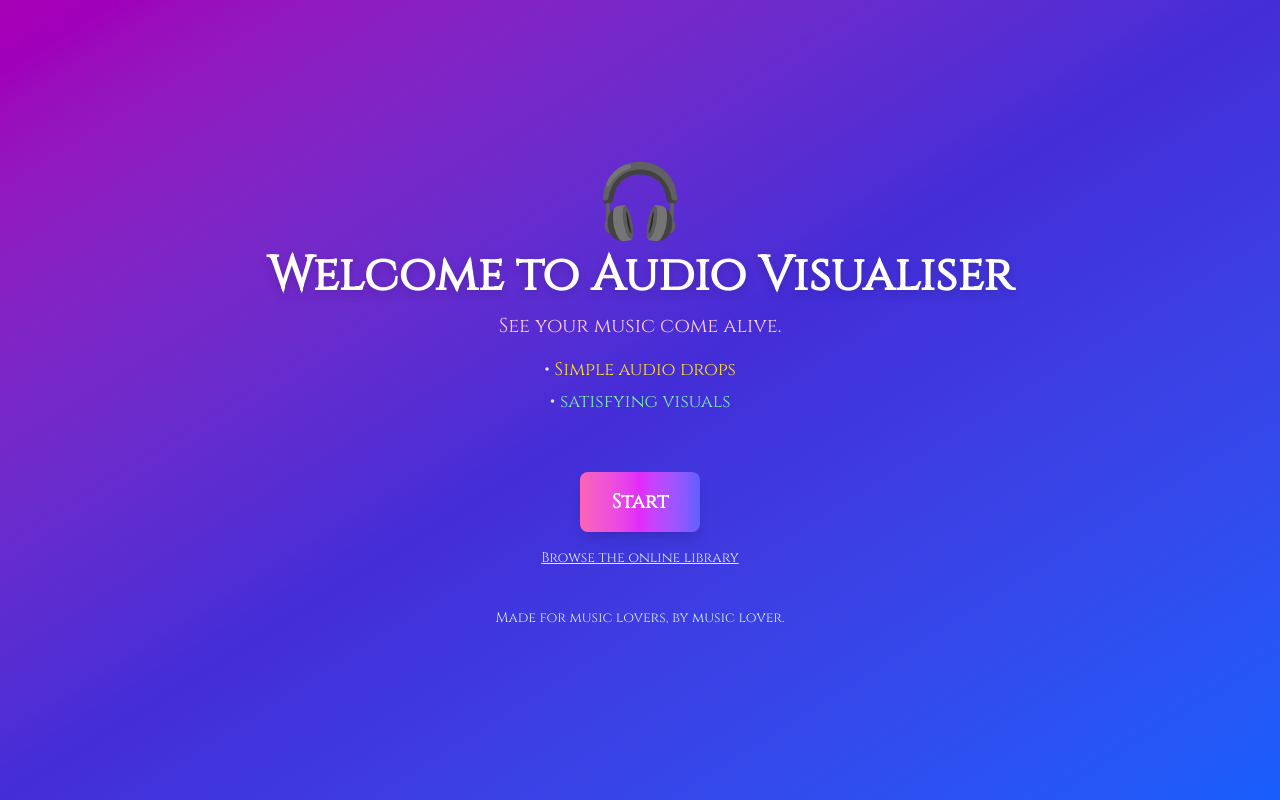
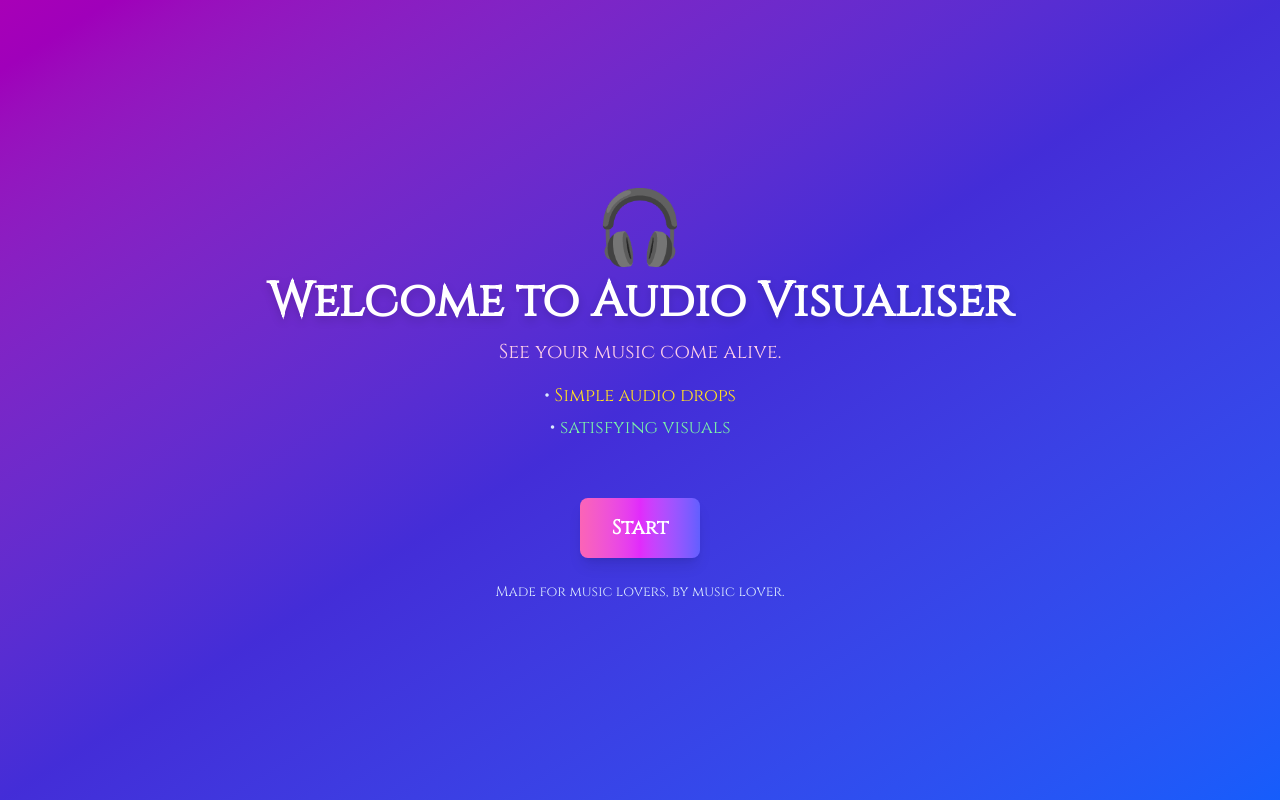
Before and after one commit to Suraj-xaosi/AVisualiser, a Next.js app: page / in a window 1280 px wide. Built offline with nearby package versions, Linux system fonts and the light colour scheme.

Commit message:
going to deploy it

```diff
--- a/app/page.tsx
+++ b/app/page.tsx
@@ -1,7 +1,6 @@
-// app/page.tsx
+
 "use client";
 import { useRouter } from "next/navigation";
-import Link from "next/link";
 
 export default function WelcomePage() {
   const router = useRouter();
@@ -32,12 +31,6 @@ export default function WelcomePage() {
       >
         Start
       </button>
-      <Link
-        href="/library"
-        className="text-blue-100 underline text-sm mb-8 hover:text-white focus:outline-none focus-visible:ring-2 focus-visible:ring-pink-300 rounded"
-      >
-        Browse the online library
-      </Link>
       <div className="text-blue-100 text-sm mt-2">
         Made for music lovers, by music lover.
       </div>
--- a/components/audioInput.tsx
+++ b/components/audioInput.tsx
@@ -1,4 +1,4 @@
-// components/audioInput.tsx
+
 "use client";
 
 import { useState } from "react";
--- a/components/homePage.tsx
+++ b/components/homePage.tsx
@@ -1,4 +1,4 @@
-// components/homePage.tsx
+
 "use client";
 
 import { useEffect, useState } from "react";
--- a/components/sidebar.tsx
+++ b/components/sidebar.tsx
@@ -1,4 +1,4 @@
-// components/sidebar.tsx
+
 "use client";
 
 import { useAppSelector, useAppDispatch } from "@/store/hooks";
--- a/components/themeCustomise.tsx
+++ b/components/themeCustomise.tsx
@@ -1,4 +1,4 @@
-// components/themeCustomise.tsx
+
 "use client";
 
 import { useState } from "react";
--- a/components/trackGrid.tsx
+++ b/components/trackGrid.tsx
@@ -1,4 +1,4 @@
-// components/trackGrid.tsx
+
 "use client";
 
 import Image from "next/image";
--- a/components/visualiser2.tsx
+++ b/components/visualiser2.tsx
@@ -1,4 +1,4 @@
-// components/visualiser2.tsx
+
 "use client";
 
 import { useAppSelector, useAppDispatch } from "@/store/hooks";
--- a/lib/db.ts
+++ b/lib/db.ts
@@ -1,4 +1,4 @@
-// lib/db.ts
+
 import { openDB, DBSchema, IDBPDatabase } from "idb";
 import type { Track } from "./types";
 
--- a/lib/manifest.ts
+++ b/lib/manifest.ts
@@ -1,4 +1,4 @@
-// lib/manifest.ts
+
 import type { Track } from "./types";
 
 // Set NEXT_PUBLIC_CDN_MANIFEST_URL in .env.local to  manifest.json URL,
--- a/lib/types.ts
+++ b/lib/types.ts
@@ -1,4 +1,4 @@
-// lib/types.ts
+
 export type TrackSource = "local" | "online";
 
 
```
Also changed, not shown: 1 other file (tests, documents, lock files or other folders).
